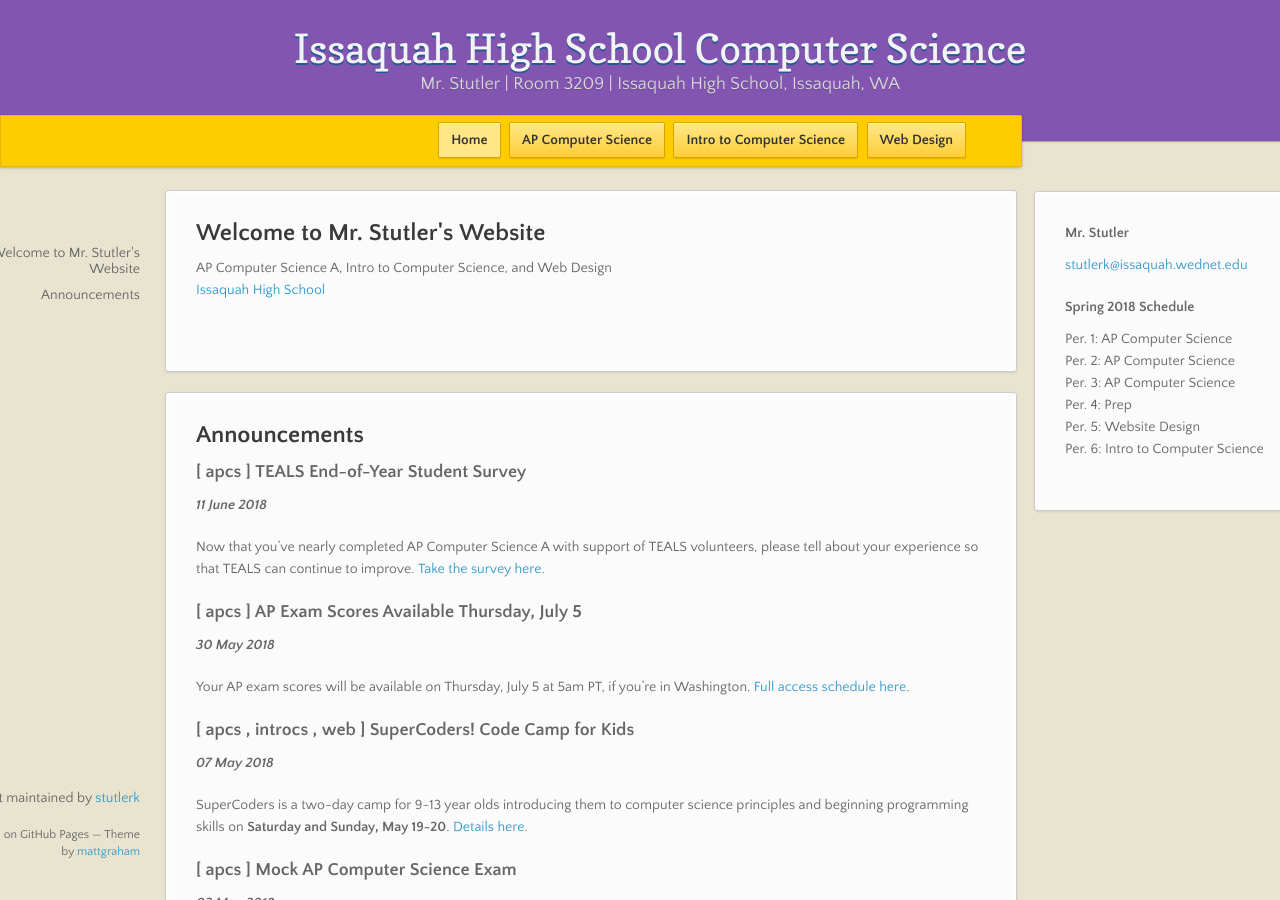
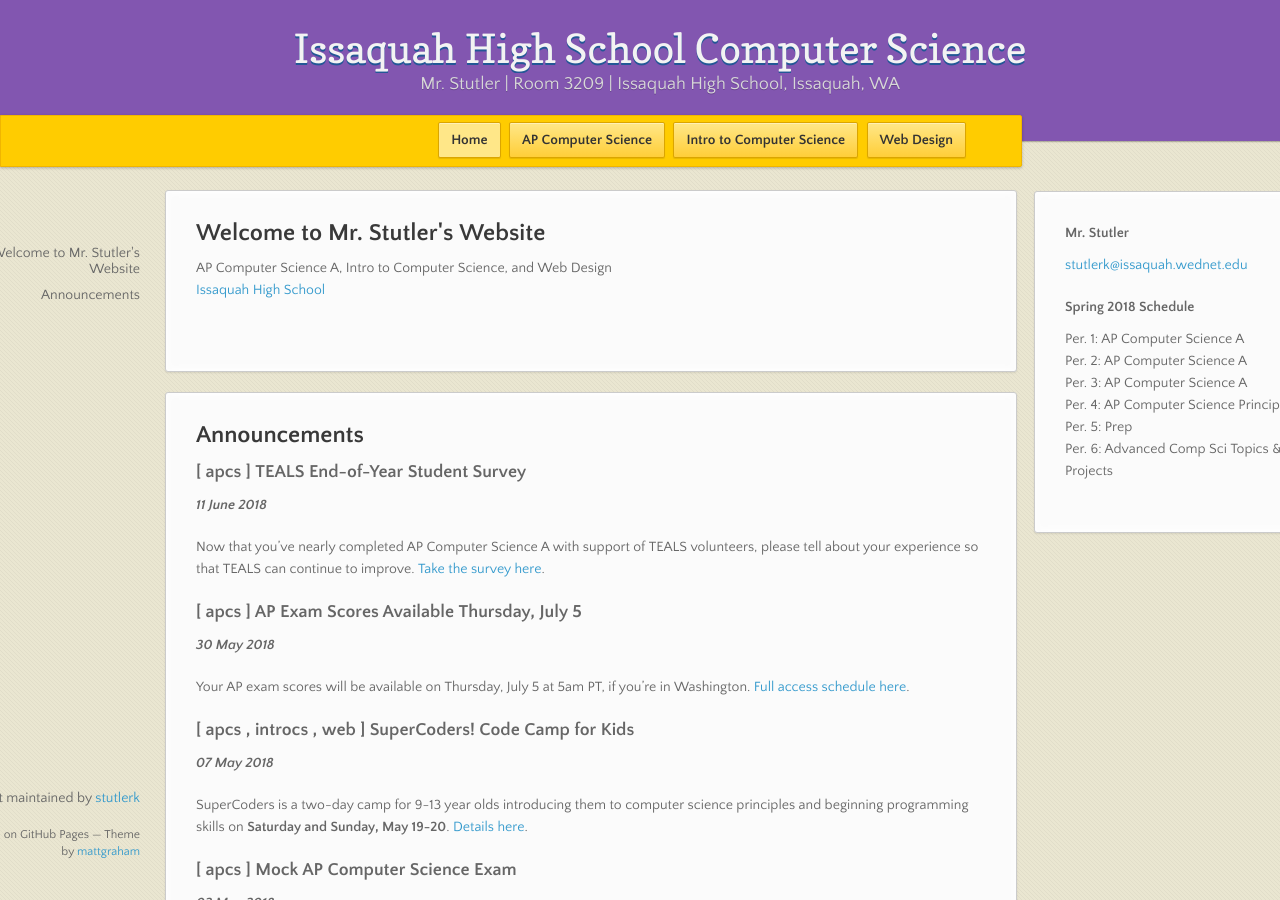
Before and after one commit to stutlerk/ihs-website, a Jekyll site: the page built from index.html, in a window 1280 px wide and 900 px high. Built offline with Jekyll 4.4.1, drawn with Linux system fonts in a browser that asks for light colours; nearby versions of some CDN libraries.

Commit message:
Update courses.yml

```diff
--- a/_data/courses.yml
+++ b/_data/courses.yml
@@ -1,17 +1,17 @@
 - period: 1
-  title: AP Computer Science
+  title: AP Computer Science A
 
 - period: 2
-  title: AP Computer Science
+  title: AP Computer Science A
 
 - period: 3
-  title: AP Computer Science
+  title: AP Computer Science A
 
 - period: 4
+  title: AP Computer Science Principles
+
+- period: 5
   title: Prep
 
-- period: 5
-  title: Website Design
-
 - period: 6
-  title: Intro to Computer Science
+  title: Advanced Comp Sci Topics & Projects
```
